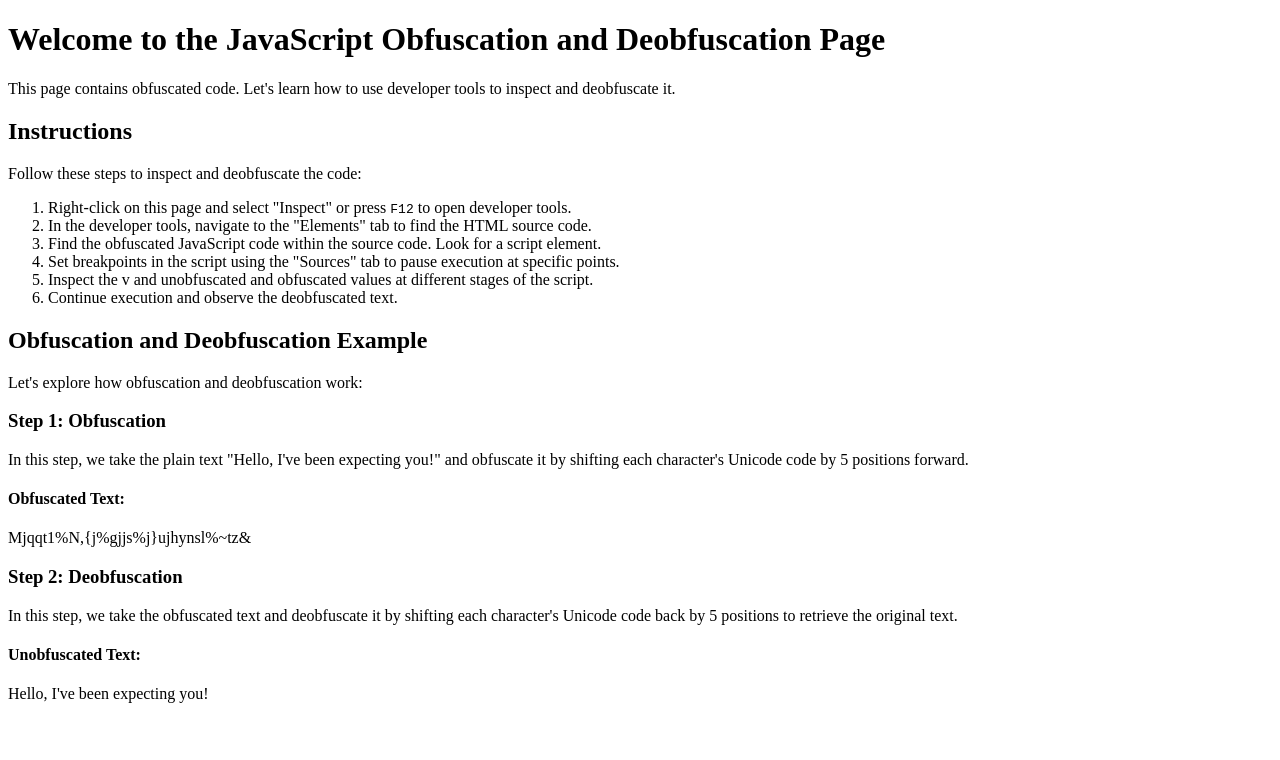
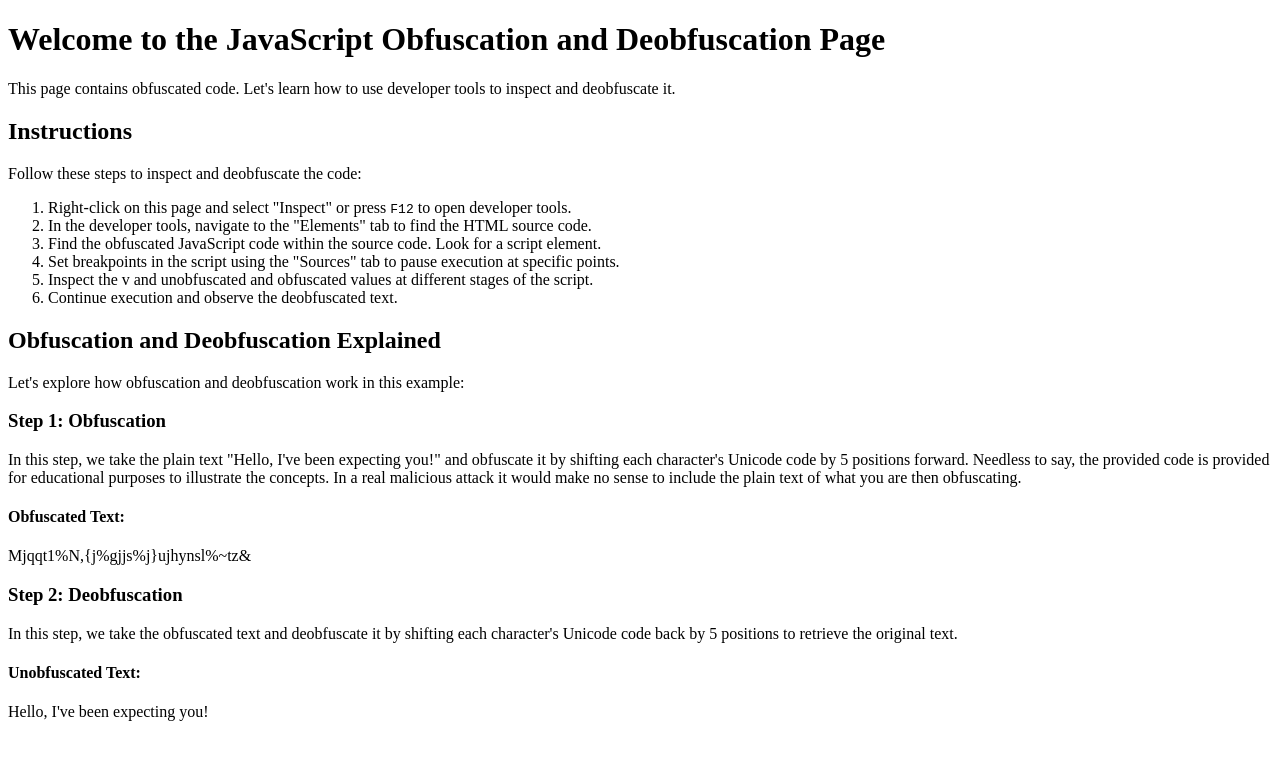
Before and after one commit to Anila-Mjeda/website-to-teach--obfuscation-analysis, a plain HTML site: page index.html in a window 1280 px wide. Drawn offline with Linux system fonts and the light colour scheme.

Commit message:
Update index.html
improving explanation

```diff
--- a/index.html
+++ b/index.html
@@ -6,6 +6,8 @@
 <body>
     <h1>Welcome to the JavaScript Obfuscation and Deobfuscation Page</h1>
     <p>This page contains obfuscated code. Let's learn how to use developer tools to inspect and deobfuscate it.</p>
+
+
 
     <h2>Instructions</h2>
     <p>Follow these steps to inspect and deobfuscate the code:</p>
@@ -18,11 +20,11 @@
         <li>Continue execution and observe the deobfuscated text.</li>
     </ol>
 
-    <h2>Obfuscation and Deobfuscation Example</h2>
-    <p>Let's explore how obfuscation and deobfuscation work:</p>
+    <h2>Obfuscation and Deobfuscation Explained</h2>
+    <p>Let's explore how obfuscation and deobfuscation work in this example:</p>
 
     <h3>Step 1: Obfuscation</h3>
-    <p>In this step, we take the plain text "Hello, I've been expecting you!" and obfuscate it by shifting each character's Unicode code by 5 positions forward.</p>
+    <p>In this step, we take the plain text "Hello, I've been expecting you!" and obfuscate it by shifting each character's Unicode code by 5 positions forward. Needless to say, the provided code is provided for educational purposes to illustrate the concepts. In a real malicious attack it would make no sense to include the plain text of what you are then obfuscating.  </p>
     <script>
         var plainText = "Hello, I've been expecting you!";
         var obfuscatedText = obfuscate(plainText);
```
